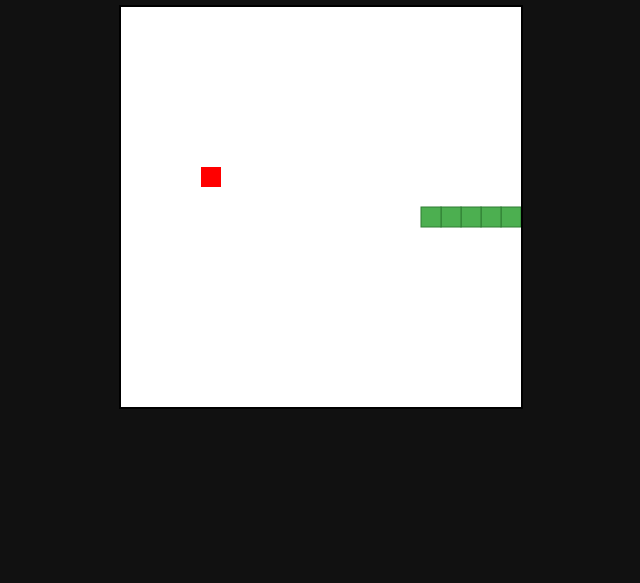
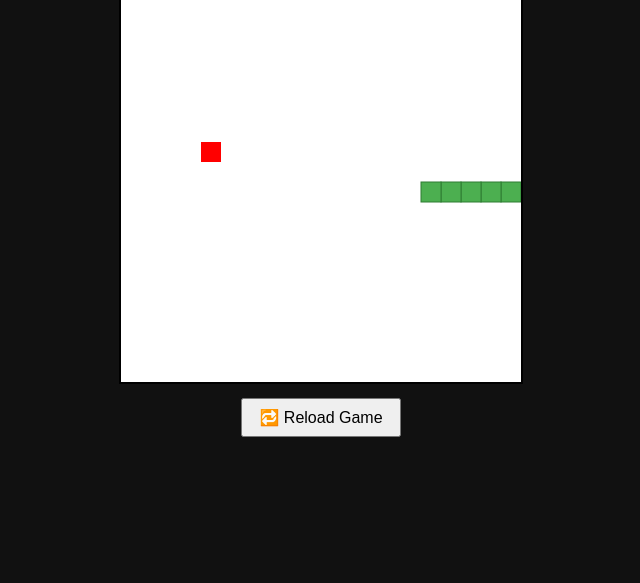
Before and after one commit to diya88846/snakegame, a plain HTML site: page index.html in a window 1280 px wide. Shown: the part 233-816 px from the top of the page, without its empty margins (319-959 px from the left). Drawn offline with Linux system fonts and the light colour scheme.

Commit message:
Move index.html to root for GitHub Pages

```diff
--- a/snakegame/index.html
+++ b/index.html
@@ -17,15 +17,31 @@
       background-color: #fff;
       border: 2px solid #000;
     }
+    .container {
+      text-align: center;
+    }
+    button {
+      margin-top: 10px;
+      padding: 8px 16px;
+      font-size: 16px;
+      cursor: pointer;
+    }
   </style>
 </head>
 <body>
-  <div>
-    <h2 style="text-align:center;">🎮 Snake Game</h2>
+  <div class="container">
+    <h2>🎮 Snake Game</h2>
     <canvas id="gameCanvas" width="400" height="400"></canvas>
+    <br>
+    <button onclick="reloadGame()">🔁 Reload Game</button>
   </div>
 
   <script>
+    // Reload function
+    function reloadGame() {
+      location.reload(); // Reloads the entire page
+    }
+
     const canvas = document.getElementById("gameCanvas");
     const ctx = canvas.getContext("2d");
 
@@ -33,7 +49,7 @@
     const canvasSize = 400;
     let score = 0;
 
-    // Snake
+    // Snake body
     let snake = [
       { x: 160, y: 200 },
       { x: 140, y: 200 },
@@ -41,33 +57,29 @@
       { x: 100, y: 200 }
     ];
 
-    // Food
+    // Food position
     let food = {
       x: Math.floor(Math.random() * (canvasSize / box)) * box,
       y: Math.floor(Math.random() * (canvasSize / box)) * box
     };
 
-    // Direction
+    // Snake direction
     let dx = box;
     let dy = 0;
 
-    // Input
+    // Keyboard controls
     document.addEventListener("keydown", changeDirection);
 
     function changeDirection(e) {
       const LEFT = 37, UP = 38, RIGHT = 39, DOWN = 40;
       if (e.keyCode === LEFT && dx === 0) {
-        dx = -box;
-        dy = 0;
+        dx = -box; dy = 0;
       } else if (e.keyCode === UP && dy === 0) {
-        dx = 0;
-        dy = -box;
+        dx = 0; dy = -box;
       } else if (e.keyCode === RIGHT && dx === 0) {
-        dx = box;
-        dy = 0;
+        dx = box; dy = 0;
       } else if (e.keyCode === DOWN && dy === 0) {
-        dx = 0;
-        dy = box;
+        dx = 0; dy = box;
       }
     }
 
@@ -89,23 +101,22 @@
       drawFood();
       snake.forEach(drawSnakePart);
 
-      // Move
       const head = { x: snake[0].x + dx, y: snake[0].y + dy };
 
-      // Check collision with walls
+      // Wall or self collision
       if (
         head.x < 0 || head.x >= canvasSize ||
         head.y < 0 || head.y >= canvasSize ||
         collision(head, snake)
       ) {
         clearInterval(game);
-        alert("Game Over! Your score: " + score);
+        alert("💀 Game Over! Your score: " + score);
         return;
       }
 
       snake.unshift(head);
 
-      // Check food
+      // Food eaten
       if (head.x === food.x && head.y === food.y) {
         score++;
         food = {
@@ -126,7 +137,7 @@
       return false;
     }
 
-    const game = setInterval(draw, 100);
+    const game = setInterval(draw, 100); // Game speed
   </script>
 </body>
 </html>
```
